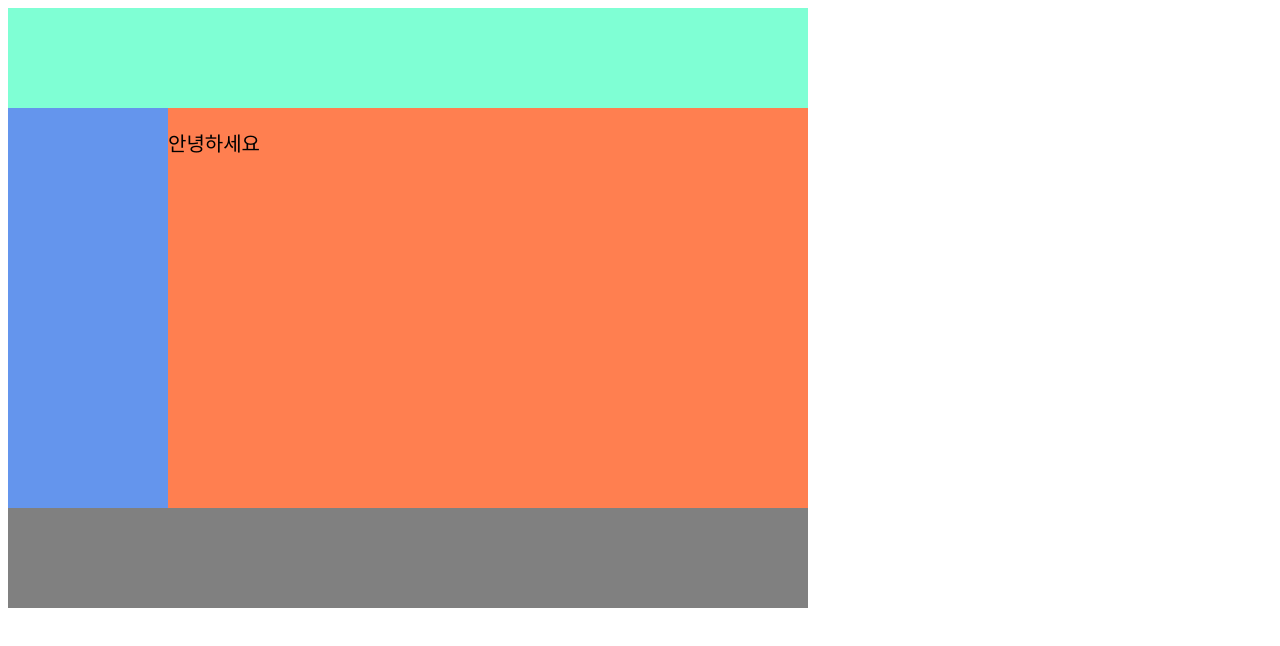
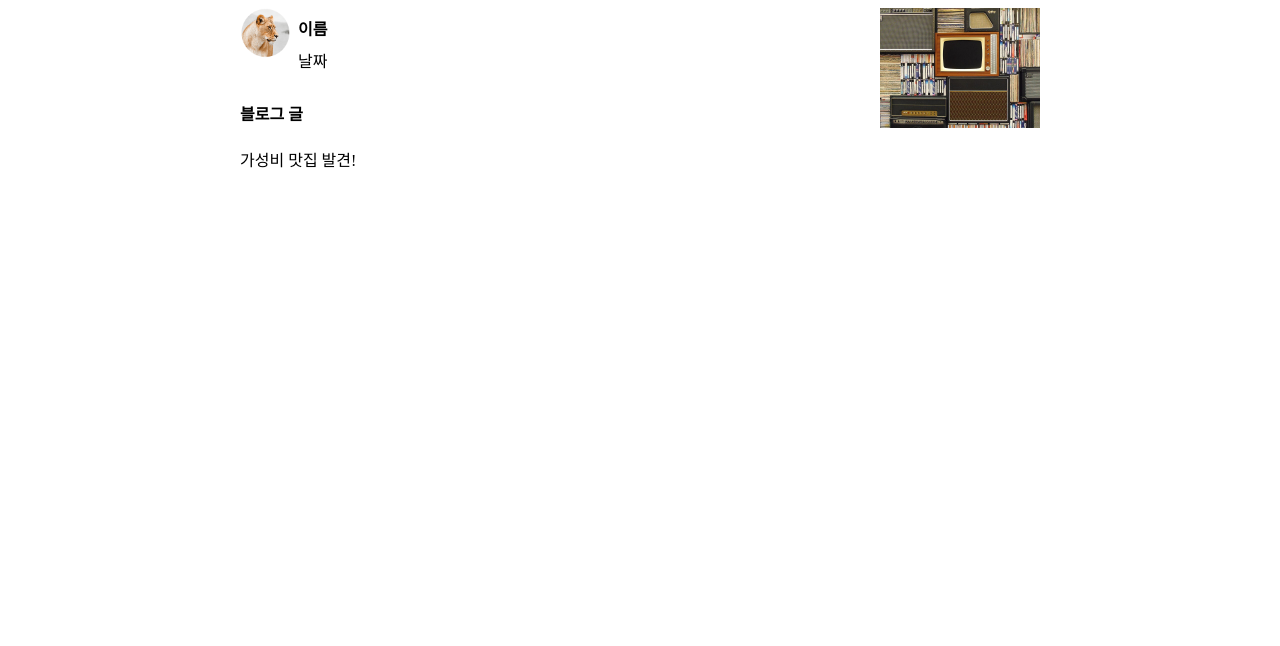
Before and after one commit to kimnewbie/basic_html_css, a plain HTML site: page layout.html in a window 1280 px wide. Drawn offline with Linux system fonts and the light colour scheme.

Commit message:
가상의 div 박스 추가 (float을 사용할 경우)

```diff
--- a/index.css
+++ b/index.css
@@ -29,33 +29,34 @@
 /* layout.html */
 .container {
     width: 800px;
-    font-size: 0;
+    display: block;
+    margin-left: auto;
+    margin-right: auto;
 }
 
-.header {
-    width: 100%;
-    height: 100px;
-    background: aquamarine;
+.blog-content {
+    width: 80%;
+    height: 200px;
+    float: left;
 }
 
-.left-menu {
-    width: 20%;
-    height: 400px;
-    background: cornflowerblue;
-    display: inline-block;
-    vertical-align: top;
+.blog-profile {
+    width: 50px;
+    display: block;
+    float: left;
 }
 
-.right {
-    width: 80%;
-    height: 400px;
-    background: coral;
-    font-size: 20px;
-    display: inline-block;
+.blog-name {
+    float: left;
 }
 
-.footer {
-    width: 100%;
-    height: 100px;
-    background: grey;
+.blog-name h4,
+.blog-name p {
+    margin: 8px;
 }
+
+.blog-img {
+    width: 20%;
+    height: 200px;
+    float: left;
+}
--- a/layout.html
+++ b/layout.html
@@ -9,12 +9,23 @@
 
 <body>
     <div class="container">
-        <div class="header"></div>
-        <div class="left-menu"></div>
-        <div class="right">
-            <p>안녕하세요</p>
+        <div class="blog-content">
+            <div>
+                <img src="lion.png" alt="" class="blog-profile">
+                <div class="blog-name">
+                    <h4>이름</h4>
+                    <p>날짜</p>
+                </div>
+            </div>
+            <div style="clear:both"></div>
+            <div>
+                <h4>블로그 글</h4>
+                <p>가성비 맛집 발견!</p>
+            </div>
         </div>
-        <div class="footer"></div>
+        <div class="blog-img">
+            <img src="/tv.jpg" alt="tv" width="100%">
+        </div>
     </div>
 </body>
 
```
